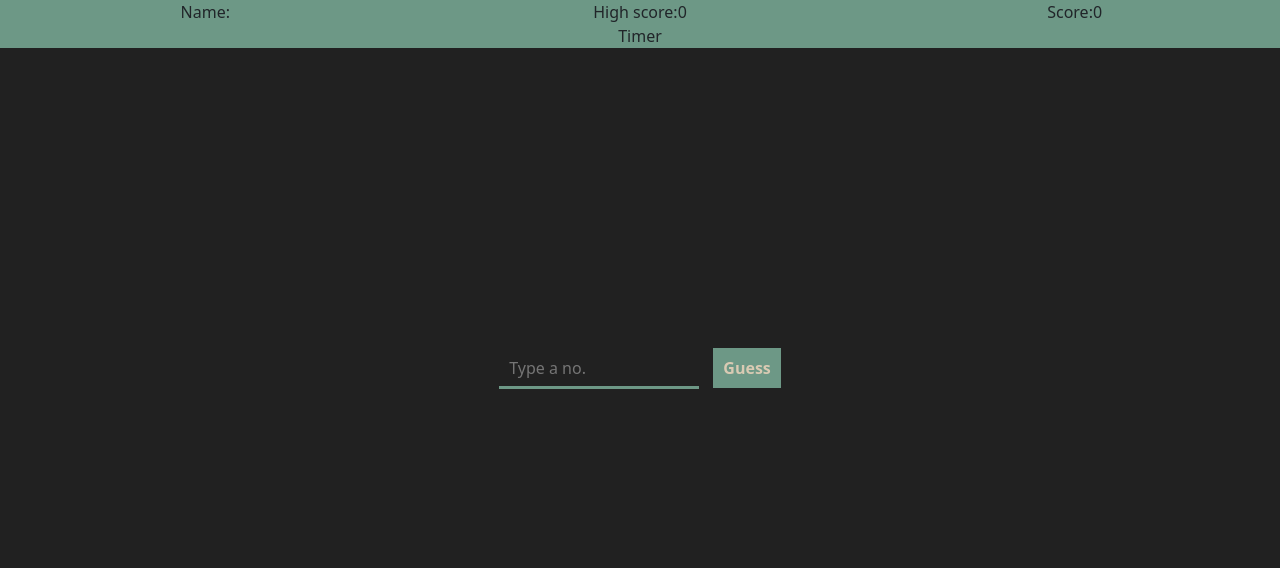
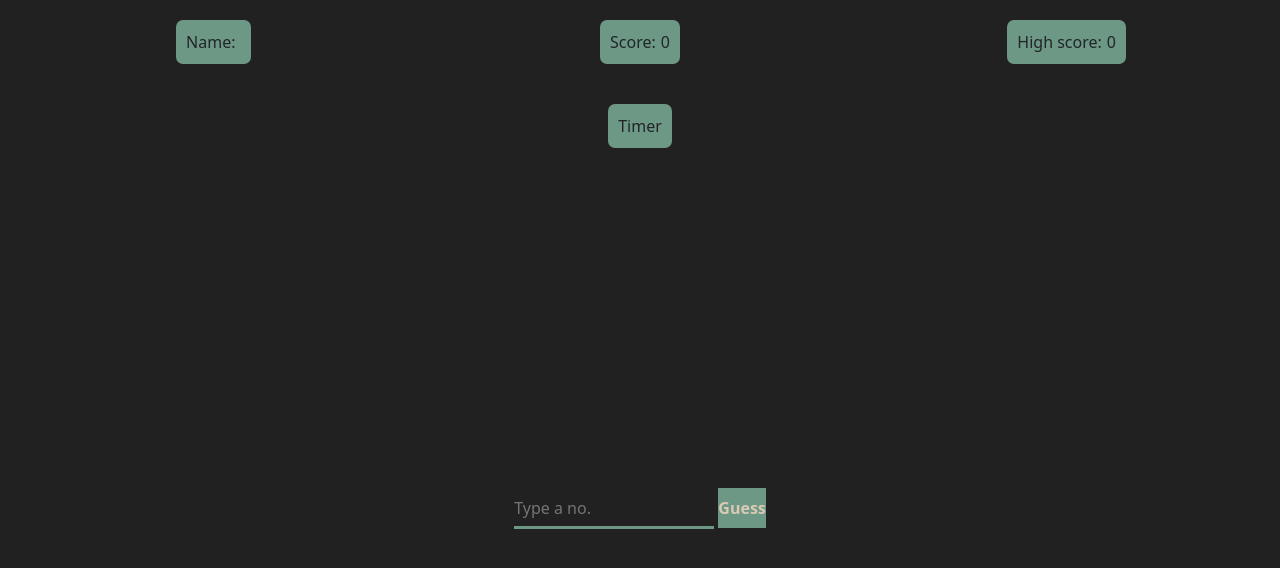
Before and after one commit to M07ammadSayed/guess-number.github.io, a plain HTML site: page index.html in a window 1280 px wide. Drawn offline with Linux system fonts and the light colour scheme.

Commit message:
modified

```diff
--- a/index.html
+++ b/index.html
@@ -31,28 +31,36 @@
             <div class="row">
                 <!-- Name (start) -->
                 <div class="nc col-6 col-sm-6 col-md-4">
-                    <p>Name:</p>
-                    <span id="name"></span>
+                    <div>
+                        <p>Name:</p>
+                        <span id="name"></span>
+                    </div>
                 </div>
                 <!-- Name (end) -->
 
+                <!-- Score (start) -->
+                <div class="sc col-6 col-sm-6 col-md-4">
+                    <div>
+                        <p>Score:</p>
+                        <span id="score">0</span>
+                    </div>
+                </div>
+                <!-- Score (end) -->
+
                 <!-- High score (start) -->
-                <div class="hs col-6 col-sm-6 col-md-4">
-                    <p>High score:</p>
-                    <span>0</span>
+                <div class="hs col-12 col-sm-12 col-md-4">
+                    <div>
+                        <p>High score:</p>
+                        <span>0</span>
+                    </div>
                 </div>
                 <!-- High score (end) -->
 
-                <!-- Score (start) -->
-                <div class="sc col-6 col-sm-6 col-md-4">
-                    <p>Score:</p>
-                    <span id="score">0</span>
-                </div>
-                <!-- Score (end) -->
-
                 <!-- Timer (start) -->
-                <div class="tc col-6 col-sm-6 col-md-12">
-                    <div>Timer</div>
+                <div class="tc col-12 col-sm-12 col-md-12">
+                    <div>
+                        <span>Timer</span>
+                    </div>
                 </div>
                 <!-- Timer (end) -->
             </div>
--- a/style.sass
+++ b/style.sass
@@ -6,8 +6,8 @@ $secondryColor: #D9CAB3
 *
     box-sizing: border-box
     outline: none
-    margin: 0
-    padding: 0
+    margin: 0 !important
+    padding: 0 !important
 
 body
     background-color: $backgroundColor !important
@@ -39,40 +39,26 @@ section.details-con
     width: 100%
     height: fit-content
     overflow: hidden
-    div
+    margin-block-start: 20px !important
+    div.row
+        position: relative
         div
             position: relative
             display: flex
             justify-content: center
             align-items: center
-            margin: 0
-            padding: 0
-            background-color: $mainColor
-        div.hs
-            p
-                margin: 0
-                padding: 0
-            span
-                margin: 0
-                padding: 0
-        div.nc
-            p
-                margin: 0
-                padding: 0
-            span
-                margin: 0
-                padding: 0
-        div.tc
+            margin-block-end: 20px !important
             div
-                margin: 0
-                padding: 0
-        div.sc
-            p
-                margin: 0
-                padding: 0
-            span
-                margin: 0
-                padding: 0
+                position: relative
+                width: fit-content
+                height: fit-content
+                background-color: $mainColor
+                padding: 10px !important
+                border: 0
+                border-radius: 7px
+                p
+                    display: inline-block
+                    padding-inline-end: 5px !important
 
 div.gf
     position: relative
```
Also changed, not shown: style.css, 1 other file.
